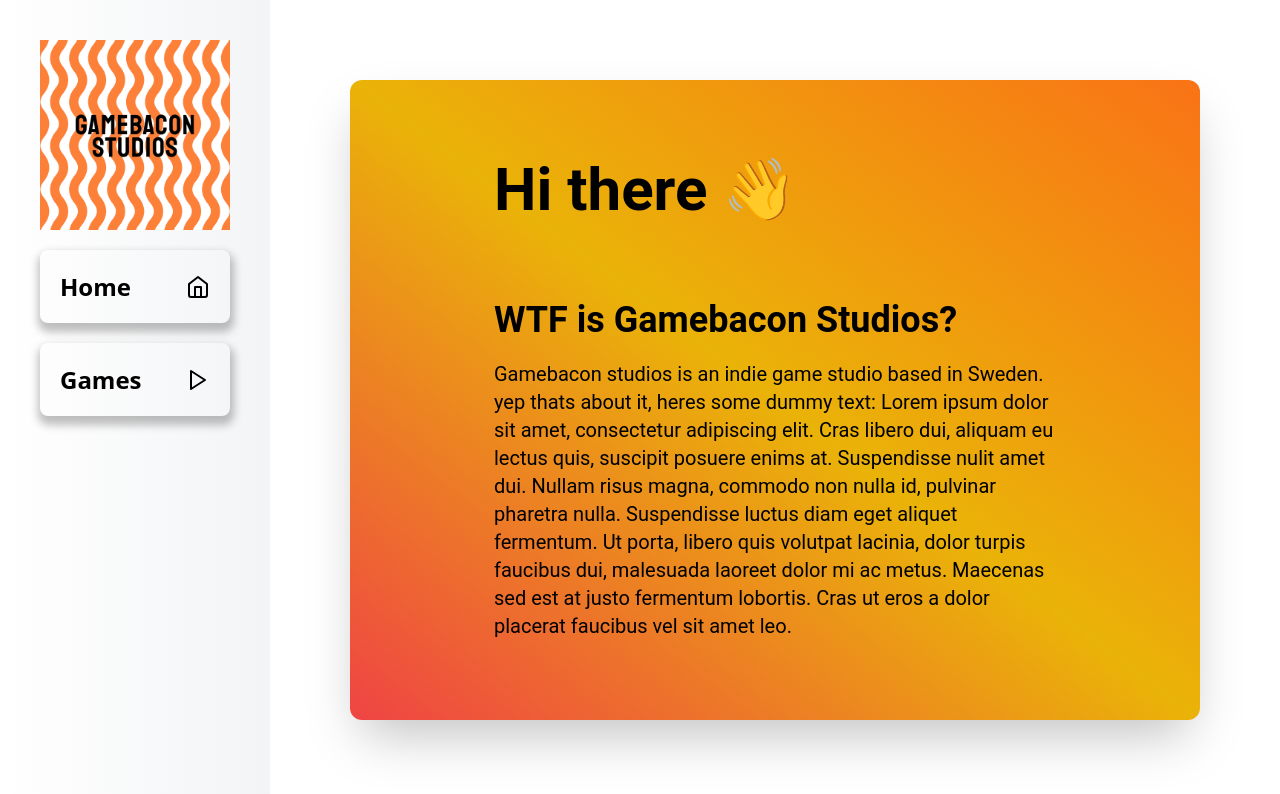
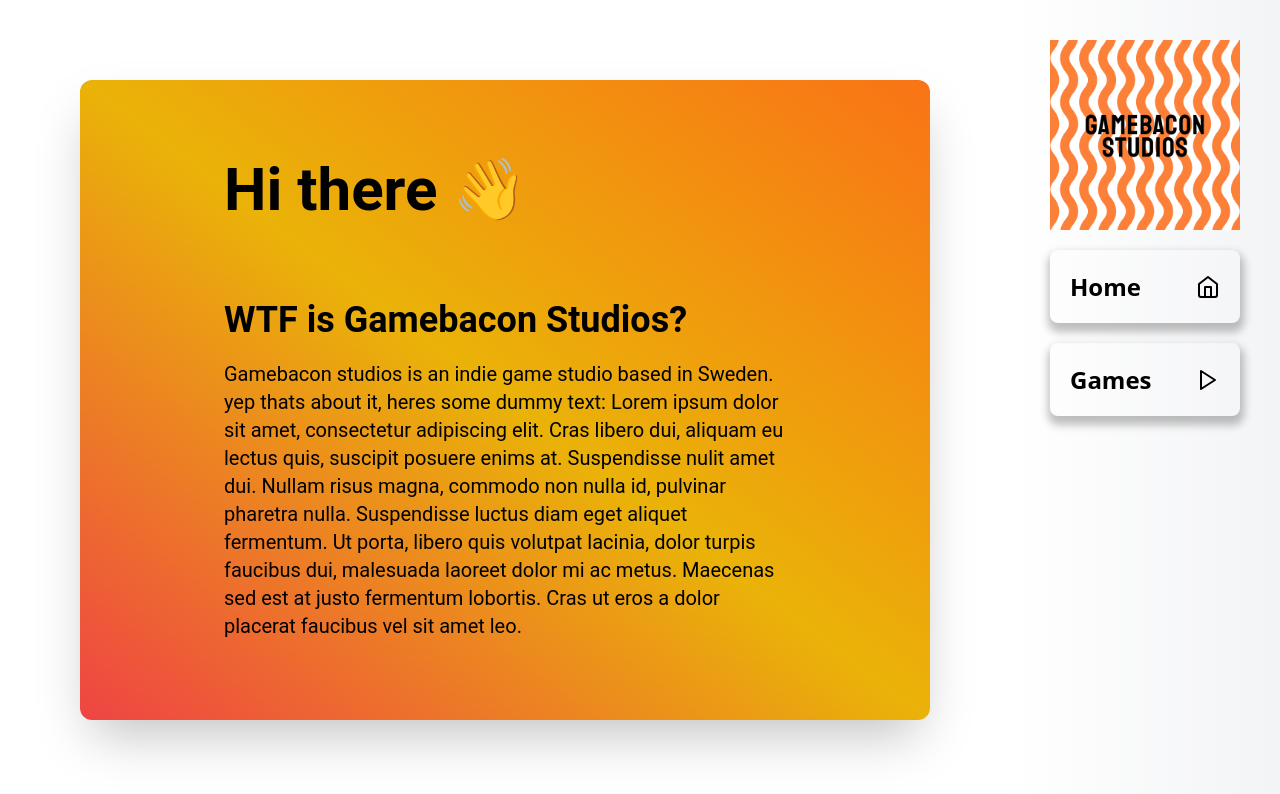
Before and after one commit to gamebacon/gamebaconstudios, a React (Create React App) app: page / in a window 1280 px wide. Shown: the top 794 px of the page. Built offline with nearby package versions, Linux system fonts and the light colour scheme.

Commit message:
fix htaccess for the last time.

```diff
--- a/src/components/AppLayoutMenu.tsx
+++ b/src/components/AppLayoutMenu.tsx
@@ -27,7 +27,7 @@
 
 const AppLayoutMenu: React.FC = () => {
     return (
-        <IonMenu contentId='main' side='start' swipe-gesture={true} menuId='main-menu'>
+        <IonMenu contentId='main' side='end' swipe-gesture={true} menuId='main-menu'>
             <IonList className='space-y-5 h-full bg-gradient-to-r from-white to-gray-100
              items-center flex flex-col px-10 pt-10'>
                 <IonRouterLink routerLink='/'>
```
Also changed, not shown: 9 other files (tests, documents, lock files or other folders).
